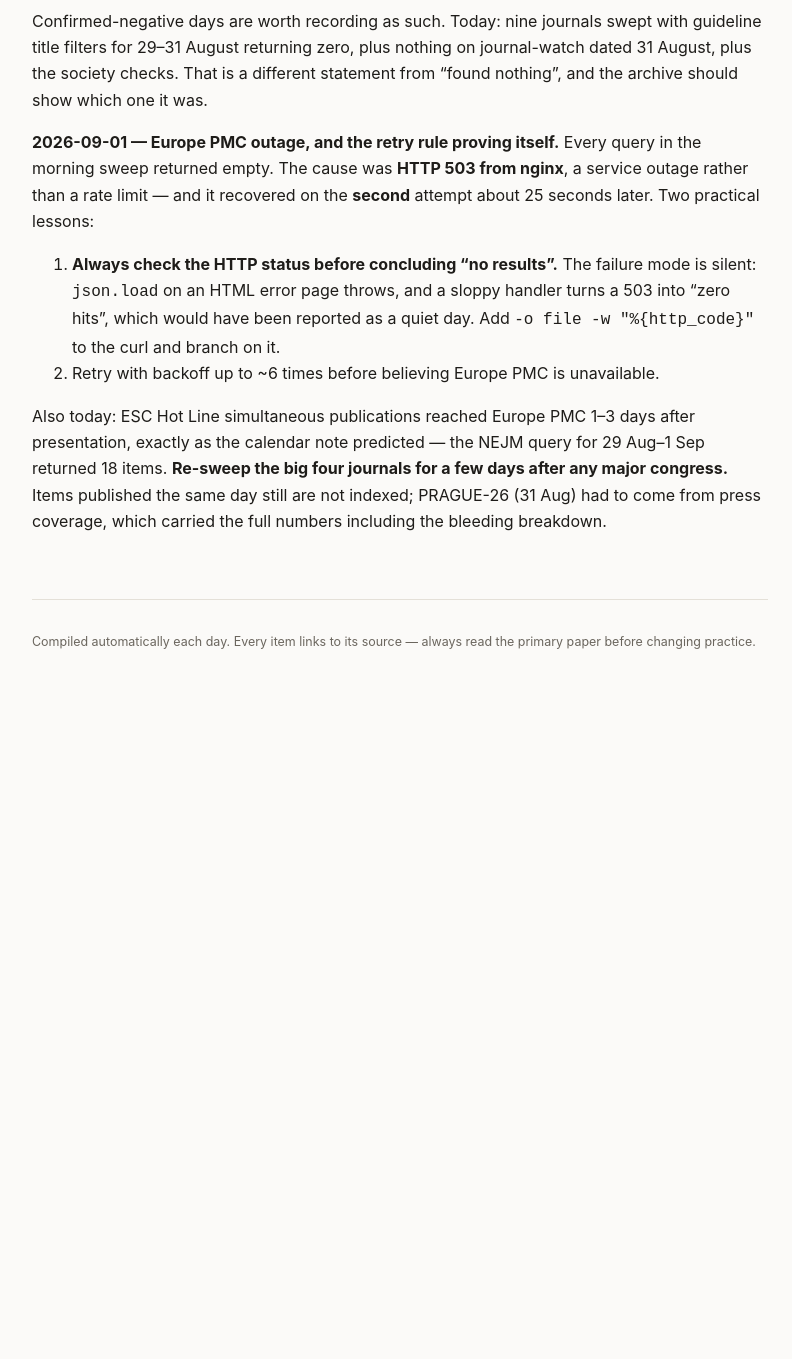
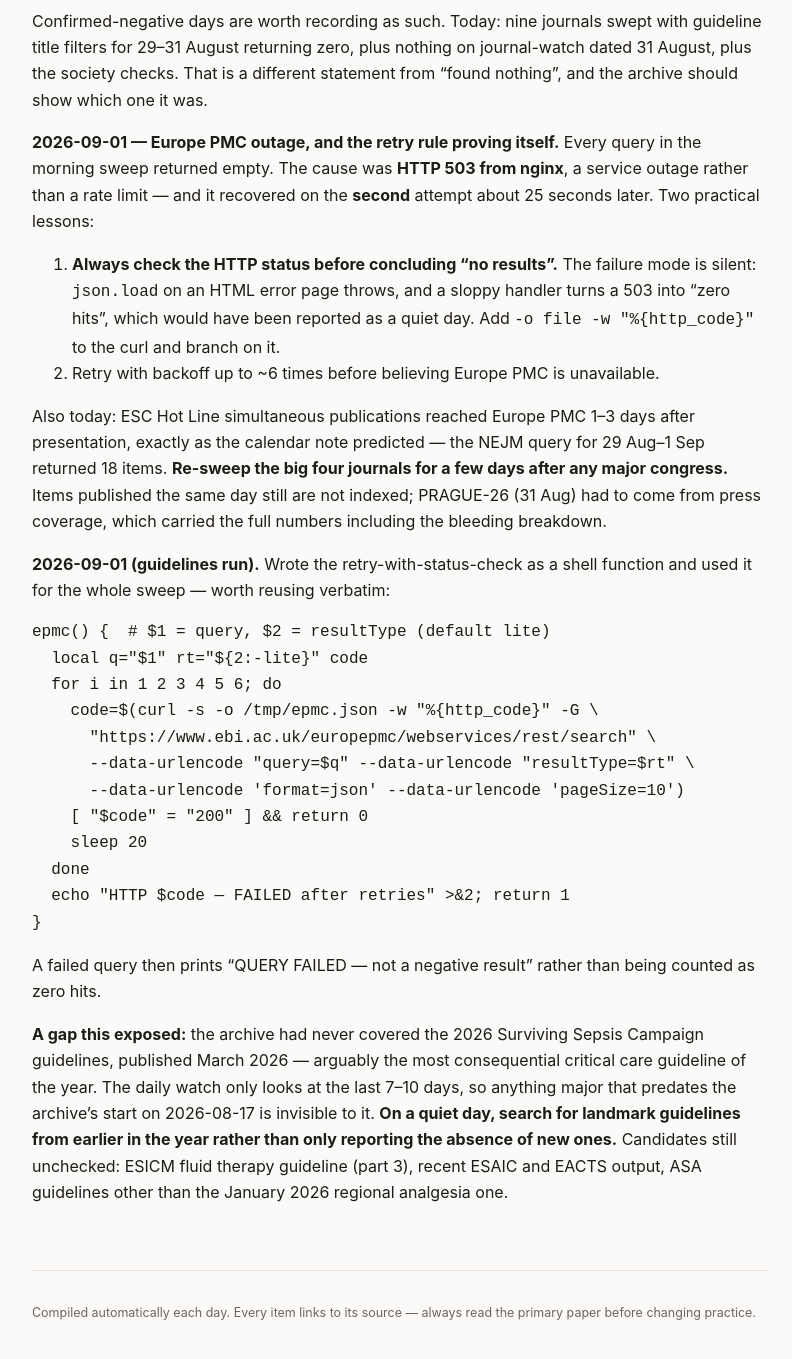
Before and after one commit to nicusilviuu/medical-literature, a Jekyll site: the page built from claude/source-notes.md, in a window 1280 px wide and 1400 px high, scrolled down 6009 px. Shown: the top 1359 px of the window, without its empty margins (240-1032 px from the left). Built offline with Jekyll 4.4.1, drawn with Linux system fonts in a browser that asks for light colours; our own code applies the rules of GitHub Pages for plain Markdown files; before the commit the page ends 6738 px from its top, so only the background shows below that.

Commit message:
Add 2026-09-01 guidelines watch, covering the 2026 SSC guidelines
No new guidelines from tracked societies; ten journals swept clean with
confirmed HTTP 200 responses.

Used the quiet day to fill a real gap: the 2026 Surviving Sepsis Campaign
guidelines, published March 2026 and never covered here. The adult
guideline has no abstract deposited, so its content is attributed to
ESICM's description and to published analyses; the paediatric abstract is
quoted directly. Their upgraded recommendation for prolonged beta-lactam
infusion closes a loop with the IDSA position paper sent 29 August and the
French recommendations noted 31 August: three bodies converging on the
same change across fifteen months.

Notes the structural blind spot this revealed — a watch that only looks
back 7-10 days cannot see landmark guidelines predating the archive, so
quiet days should be spent searching backwards.

Co-Authored-By: Claude Opus 5 <noreply@anthropic.com>
Claude-Session: https://claude.ai/code/session_01T5ivnnDnrzDTzAtfHdiCMS

````diff
--- a/claude/source-notes.md
+++ b/claude/source-notes.md
@@ -271,3 +271,32 @@ returned 18 items. **Re-sweep the big four journals for a few days after any maj
 congress.** Items published the same day still are not indexed; PRAGUE-26 (31 Aug) had
 to come from press coverage, which carried the full numbers including the bleeding
 breakdown.
+
+**2026-09-01 (guidelines run).** Wrote the retry-with-status-check as a shell
+function and used it for the whole sweep — worth reusing verbatim:
+
+```bash
+epmc() {  # $1 = query, $2 = resultType (default lite)
+  local q="$1" rt="${2:-lite}" code
+  for i in 1 2 3 4 5 6; do
+    code=$(curl -s -o /tmp/epmc.json -w "%{http_code}" -G \
+      "https://www.ebi.ac.uk/europepmc/webservices/rest/search" \
+      --data-urlencode "query=$q" --data-urlencode "resultType=$rt" \
+      --data-urlencode 'format=json' --data-urlencode 'pageSize=10')
+    [ "$code" = "200" ] && return 0
+    sleep 20
+  done
+  echo "HTTP $code — FAILED after retries" >&2; return 1
+}
+```
+A failed query then prints "QUERY FAILED — not a negative result" rather than being
+counted as zero hits.
+
+**A gap this exposed:** the archive had never covered the 2026 Surviving Sepsis
+Campaign guidelines, published March 2026 — arguably the most consequential critical
+care guideline of the year. The daily watch only looks at the last 7–10 days, so
+anything major that predates the archive's start on 2026-08-17 is invisible to it.
+**On a quiet day, search for landmark guidelines from earlier in the year rather than
+only reporting the absence of new ones.** Candidates still unchecked: ESICM fluid
+therapy guideline (part 3), recent ESAIC and EACTS output, ASA guidelines other than
+the January 2026 regional analgesia one.
````
Also changed, not shown: _guidelines/2026-09-01.md (added, +115 -0 lines).
